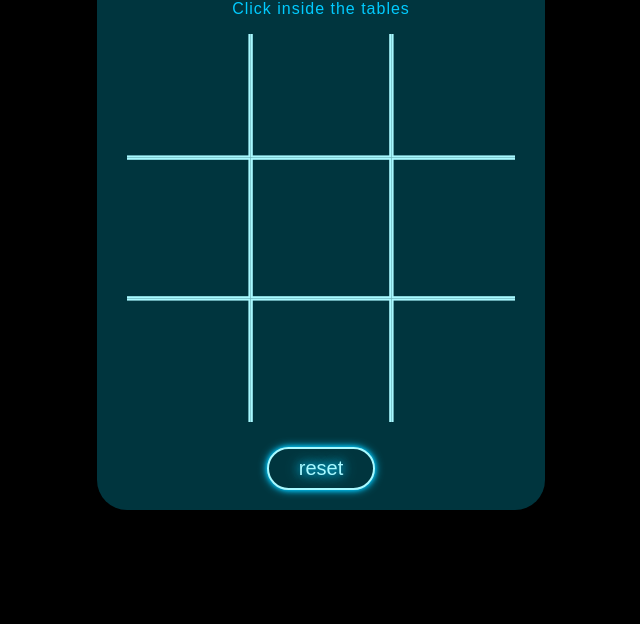
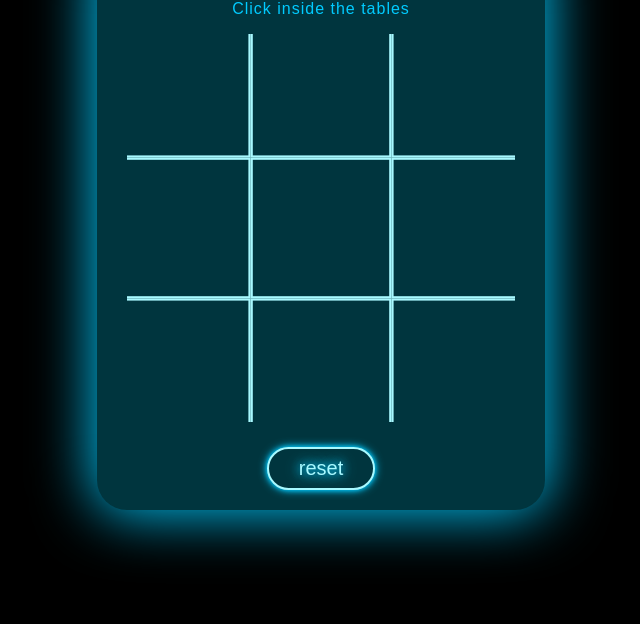
Before and after one commit to mahian/Tic-tac-toe, a plain HTML site: page index.html in a window 1280 px wide. Shown: the part 176-800 px from the top of the page, without its empty margins (319-959 px from the left). Drawn offline with Linux system fonts and the light colour scheme.

Commit message:
Update style.css

```diff
--- a/style.css
+++ b/style.css
@@ -29,6 +29,7 @@ body {
   background: var(--color-4);
   width: 28rem;
   border-radius: 30px;
+  box-shadow: 0px 0px 60px 2px var(--color-3);
 }
 .title {
   margin: 0px 0px 13px 0px;
```
